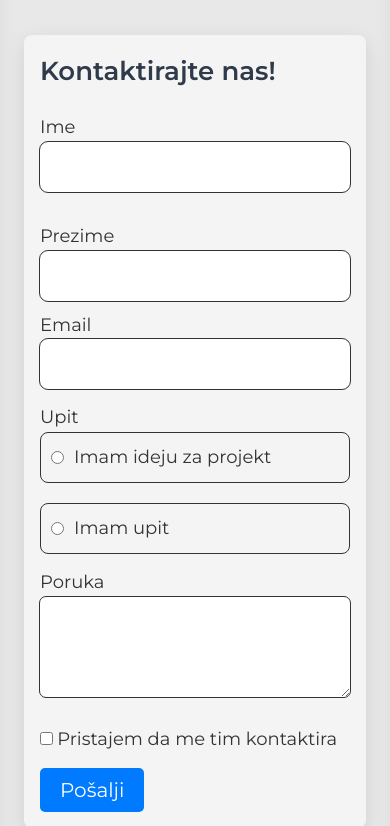
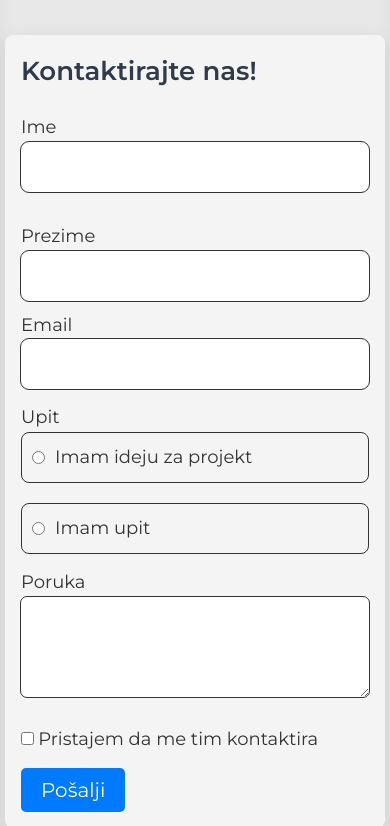
Before and after one commit to AdrianPalcic/My-Business, a website: page pages/contact.html in a window 390 px wide. Shown: the part 1025-1851 px from the top of the page. Drawn offline with nearby package versions, Linux system fonts and the light colour scheme.

Commit message:
Update styles.css

```diff
--- a/styles.css
+++ b/styles.css
@@ -1021,7 +1021,9 @@ label {
     .footer-container2 a {
         width: 100%;
     }
-
+.kontakt-form form {
+    width: 100%;
+}
 
 
 
```
